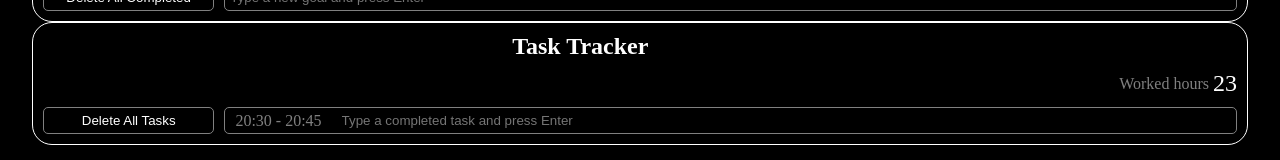
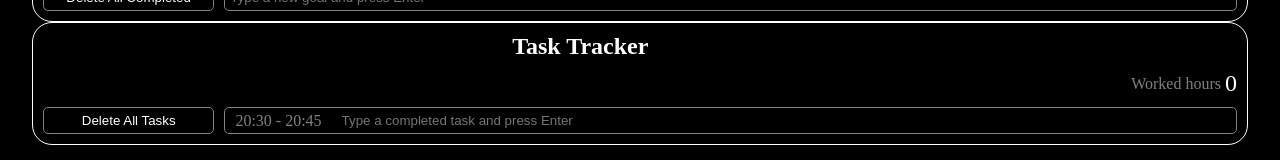
Before and after one commit to danifromecuador/plannywise_draft, a React (Vite) app: page / in a window 1280 px wide. Shown: the part 135-295 px from the top of the page. Built offline with nearby package versions, Linux system fonts and the light colour scheme.

Commit message:
Calculate total worked hours

```diff
--- a/src/store/store.js
+++ b/src/store/store.js
@@ -4,7 +4,7 @@ import { create } from 'zustand'
 import { changeAlarmState, nextInterval, previousInterval, playAlarm } from '../alarm/alarm_logic.js'
 import { addTodo, markAsDone, markAsUnDone } from '../todo/todo_logic.js'
 
-import { addCompletedTask } from '../tasks/tasks_logic.js'
+import { addCompletedTask, workedHours } from '../tasks/tasks_logic.js'
 
 export const AlarmStore = create((set) => ({
   alarmState: "Alarm is ON",
@@ -25,7 +25,7 @@ export const TodoStore = create((set) => ({
 
 export const TaskStore = create((set) => ({
   previousInterval: () => previousInterval(),
-  workedHours: 23,
+  workedHours: () => workedHours(),
   completedTasks: JSON.parse(localStorage.getItem("completedTasks")) || [],
   addCompletedTask: (input) => addCompletedTask(set, input),
   deleteAllTasks: () => set({ completedTasks: [] }),
--- a/src/tasks/Tasks.jsx
+++ b/src/tasks/Tasks.jsx
@@ -28,7 +28,7 @@ export const Tasks = () => {
   return (
     <div className="tasks">
         <h1>Task Tracker</h1>
-        <span className='tasks-worked-hours'>Worked hours&nbsp;<span className='tasks-worked-hours-number'>{taskStore.workedHours}</span> </span>
+        <span className='tasks-worked-hours'>Worked hours&nbsp;<span className='tasks-worked-hours-number'>{taskStore.workedHours()}</span> </span>
 
       <ul className={taskStore.completedTasks.length === 0 ? "hide" : ""}>
         {
--- a/src/tasks/tasks_logic.js
+++ b/src/tasks/tasks_logic.js
@@ -12,3 +12,5 @@ export const addCompletedTask = (set, input) => {
     set((state) => ({ completedTasks: [...state.completedTasks, { interval: previousInterval(), text: input }] }))
   }
 }
+
+export const workedHours = () => TaskStore.getState().completedTasks.length / 4
```
